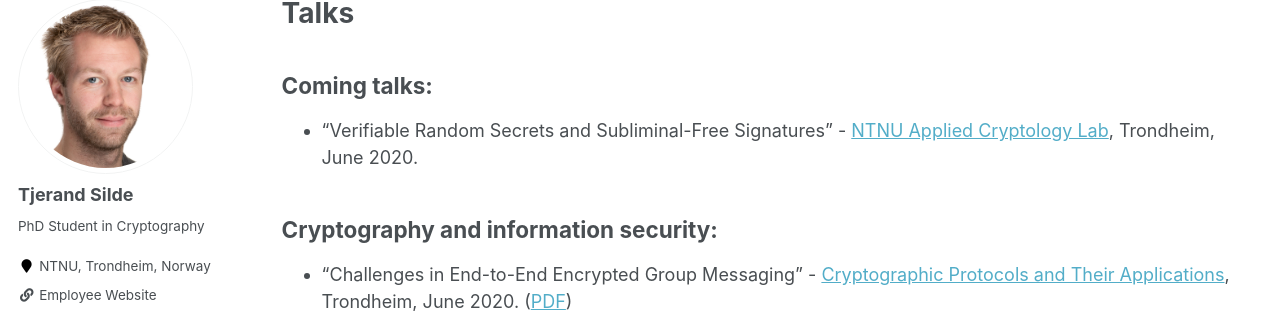
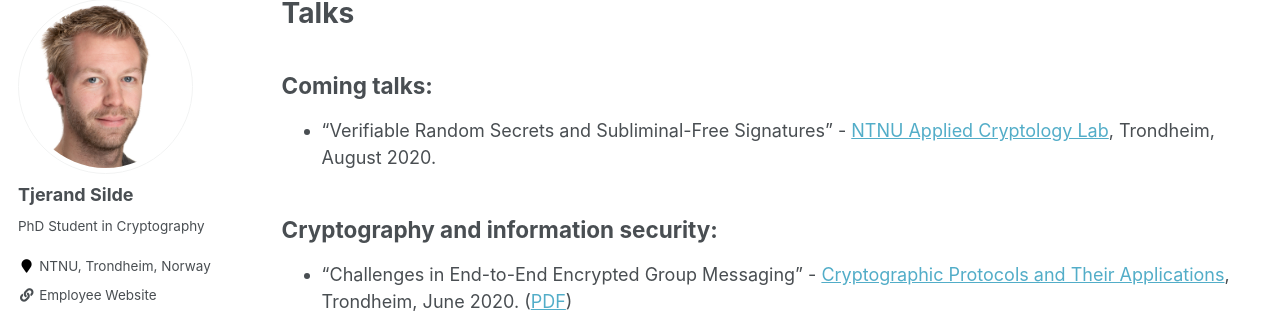
Before and after one commit to tjesi/tjesi.github.io, a Jekyll site: the page built from _pages/talks.md, in a window 1280 px wide and 1343 px high. Shown: the part 119-437 px from the top of the window. Built offline with Jekyll 4.4.1, drawn with Linux system fonts in a browser that asks for light colours.

Commit message:
Update talks.md

```diff
--- a/_pages/talks.md
+++ b/_pages/talks.md
@@ -7,7 +7,7 @@
 
 ## Coming talks:
 
-* "Verifiable Random Secrets and Subliminal-Free Signatures" - [NTNU Applied Cryptology Lab](https://www.ntnu.edu/iik/nacl-lab), Trondheim, June 2020.
+* "Verifiable Random Secrets and Subliminal-Free Signatures" - [NTNU Applied Cryptology Lab](https://www.ntnu.edu/iik/nacl-lab), Trondheim, August 2020.
 
 ## Cryptography and information security:
 
```
